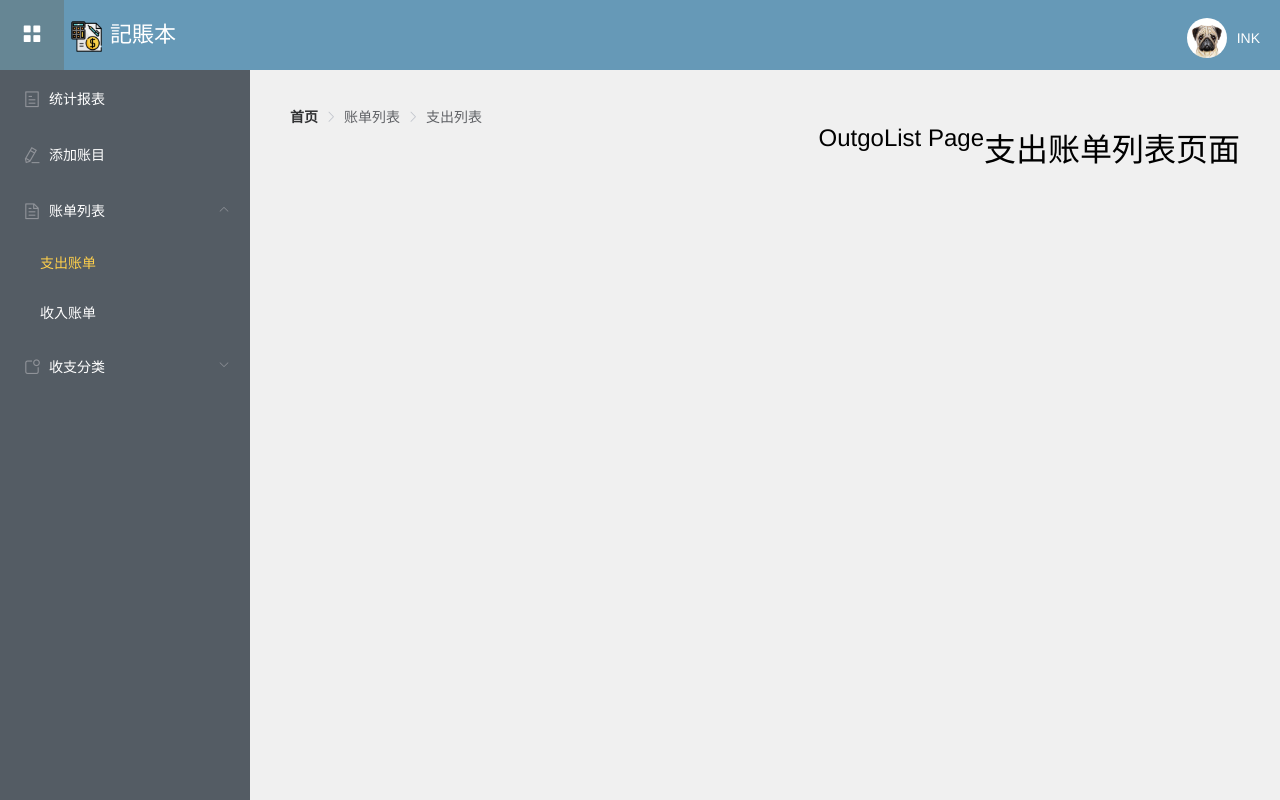
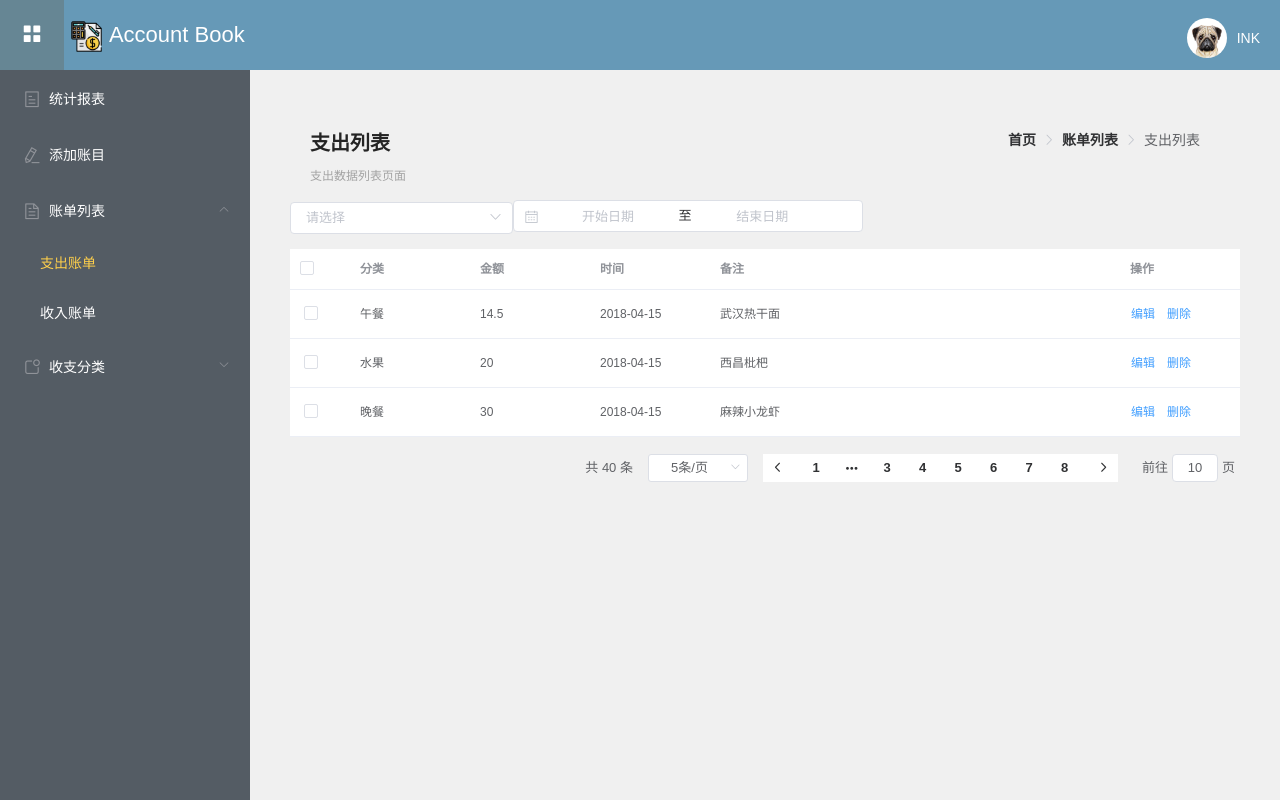
Before and after one commit to ErikJiang/accountbook_client, a Vue app: page /#/outgoList in a window 1280 px wide. Built offline with nearby package versions, Linux system fonts and the light colour scheme.

Commit message:
添加列表组件

```diff
--- /dev/null
+++ b/src/components/common/Bread.vue
@@ -0,0 +1,61 @@
+<template>
+  <div class="bread">
+    <div class="bread-head">
+        <h3 class="title">{{ title }}</h3>
+        <p class="desc">{{ desc }}</p>
+    </div>
+    <el-breadcrumb separator-class="el-icon-arrow-right" class="bread-nav">
+        <el-breadcrumb-item :to="{ path: '/home' }">首页</el-breadcrumb-item>
+        <el-breadcrumb-item v-for="(item, index) in list" :key="index" :to="{path: item.path}">{{ item.name }}</el-breadcrumb-item>
+    </el-breadcrumb>
+  </div>
+</template>
+<script>
+export default {
+  props: {
+    title: {
+      type: String,
+      default: "home"
+    },
+    desc: {
+      type: String,
+      default: "欢迎访问记账本主页"
+    },
+    list: {
+      type: Array,
+      default: []
+    }
+  }
+};
+</script>
+<style scoped>
+.bread {
+    display: flex;
+    height: 90px;
+    width: 100%;
+    justify-content: space-between;
+    align-items: center;
+}
+.bread-head {
+  margin-left: 20px;
+  display: flex;
+  flex-direction: column;
+  justify-content: center;
+}
+
+.bread-head .title {
+    font-size: 20px;
+    color: rgba(0, 0, 0, 0.85);
+    margin-bottom: 10px;
+}
+
+.bread-head .desc {
+    font-size: 12px;
+    color: #a3a3a3;
+}
+.bread-nav {
+    margin-right: 40px;
+    margin-top: -30px;
+}
+
+</style>
--- a/src/components/common/Header.vue
+++ b/src/components/common/Header.vue
@@ -29,7 +29,7 @@ export default {
   data() {
     return {
       collapse: false,
-      title: "記賬本",
+      title: "Account Book",
       username: "INK"
     };
   },
--- a/src/components/page/AddBill.vue
+++ b/src/components/page/AddBill.vue
@@ -1,10 +1,6 @@
 <template>
   <div>
-
-    <el-breadcrumb separator-class="el-icon-arrow-right">
-    <el-breadcrumb-item :to="{ path: '/' }">首页</el-breadcrumb-item>
-    <el-breadcrumb-item>新增账目</el-breadcrumb-item>
-    </el-breadcrumb>
+    <v-bread title="新增账目" desc="新增收入支出账目数据" :list="list"></v-bread>
 
     <h1>{{ msg }}</h1>
     <h2>AddBill Page</h2>
@@ -12,12 +8,22 @@
 </template>
 
 <script>
+import vBread from '../common/Bread'
 export default {
   name: 'AddBill',
   data () {
     return {
-      msg: '新增账目页面'
+      msg: '新增账目页面',
+      list: [
+        {
+          name: '新增账目',
+          path: '/addBill'
+        }
+      ]
     }
+  },
+  components: {
+    vBread
   }
 }
 </script>
--- a/src/components/page/IncomeCategory.vue
+++ b/src/components/page/IncomeCategory.vue
@@ -1,11 +1,6 @@
 <template>
   <div>
-
-    <el-breadcrumb separator-class="el-icon-arrow-right">
-    <el-breadcrumb-item :to="{ path: '/' }">首页</el-breadcrumb-item>
-    <el-breadcrumb-item>收支分类</el-breadcrumb-item>
-    <el-breadcrumb-item>收入类别</el-breadcrumb-item>
-    </el-breadcrumb>
+    <v-bread title="收入类别" desc="收入类别管理" :list="list"></v-bread>
 
     <h1>{{ msg }}</h1>
     <h2>IncomeCategory Page</h2>
@@ -13,12 +8,20 @@
 </template>
 
 <script>
+import vBread from '../common/Bread'
 export default {
   name: 'IncomeCategory',
   data () {
     return {
-      msg: '收入类别管理页面'
+      msg: '收入类别管理页面',
+      list: [
+        {name: '收支分类', path: ''},
+        {name: '收入类别', path: '/incomeCategory'}
+      ]
     }
+  },
+  components: {
+    vBread
   }
 }
 </script>
--- a/src/components/page/IncomeList.vue
+++ b/src/components/page/IncomeList.vue
@@ -1,24 +1,31 @@
 <template>
   <div>
+    <v-bread title="收入列表" desc="收入数据列表" :list="list"></v-bread>
 
-    <el-breadcrumb separator-class="el-icon-arrow-right">
-    <el-breadcrumb-item :to="{ path: '/' }">首页</el-breadcrumb-item>
-    <el-breadcrumb-item>账单列表</el-breadcrumb-item>
-    <el-breadcrumb-item>收入列表</el-breadcrumb-item>
-    </el-breadcrumb>
-
-    <h1>{{ msg }}</h1>
-    <h2>IncomeList Page</h2>
   </div>
 </template>
 
 <script>
+import vBread from '../common/Bread'
 export default {
   name: 'IncomeList',
   data () {
     return {
-      msg: '收入账单列表页面'
+      msg: '收入账单列表页面',
+      list: [
+        {
+          name: '账单列表',
+          path: ''
+        },
+        {
+          name: '收入列表',
+          path: '/incomeList'
+        }
+      ]
     }
+  },
+  components: {
+    vBread
   }
 }
 </script>
--- a/src/components/page/OutgoCategory.vue
+++ b/src/components/page/OutgoCategory.vue
@@ -1,11 +1,6 @@
 <template>
   <div>
-
-    <el-breadcrumb separator-class="el-icon-arrow-right">
-    <el-breadcrumb-item :to="{ path: '/' }">首页</el-breadcrumb-item>
-    <el-breadcrumb-item>收支分类</el-breadcrumb-item>
-    <el-breadcrumb-item>支出类别</el-breadcrumb-item>
-    </el-breadcrumb>
+    <v-bread title="支出类别" desc="支出类别管理" :list="list"></v-bread>
 
     <h1>{{ msg }}</h1>
     <h2>OutgoCategory Page</h2>
@@ -13,12 +8,20 @@
 </template>
 
 <script>
+import vBread from '../common/Bread'
 export default {
   name: 'OutgoCategory',
   data () {
     return {
-      msg: '支出类别管理页面'
+      msg: '支出类别管理页面',
+      list: [
+        {name: '收支分类', path: ''},
+        {name: '支出类别', path: '/outgoCategory'}
+      ]
     }
+  },
+  components: {
+    vBread
   }
 }
 </script>
--- a/src/components/page/OutgoList.vue
+++ b/src/components/page/OutgoList.vue
@@ -1,32 +1,141 @@
 <template>
   <div>
+    <v-bread title="支出列表" desc="支出数据列表页面" :list="list"></v-bread>
 
-    <el-breadcrumb separator-class="el-icon-arrow-right">
-    <el-breadcrumb-item :to="{ path: '/' }">首页</el-breadcrumb-item>
-    <el-breadcrumb-item>账单列表</el-breadcrumb-item>
-    <el-breadcrumb-item>支出列表</el-breadcrumb-item>
-    </el-breadcrumb>
+    <div class="outgoContent">
+      <div class="search">
 
-    <h1>{{ msg }}</h1>
-    <h2>OutgoList Page</h2>
+        <el-select v-model="selectVal" placeholder="请选择" clearable>
+          <el-option-group v-for="group in categoryList" :key="group.label" :label="group.label">
+            <el-option v-for="item in group.options" :key="item.value" :label="item.label" :value="item.value"></el-option>
+          </el-option-group>
+        </el-select>
+
+        <el-date-picker v-model="dateVal" type="daterange" align="right" unlink-panels
+          start-placeholder="开始日期" range-separator="至" end-placeholder="结束日期" :picker-options="pickerOptions">
+        </el-date-picker>
+
+      </div>
+      <div class="table">
+
+        <el-table ref="multipleTable" :data="outgoList" tooltip-effect="dark" style="width: 100%" @selection-change="handleSelectionChange">
+          <el-table-column type="selection" width="60" fixed> </el-table-column>
+          <el-table-column prop="category" label="分类" width="120"></el-table-column>
+          <el-table-column prop="amount" label="金额" width="120"></el-table-column>
+          <el-table-column prop="date" label="时间" width="120"></el-table-column>
+          <el-table-column prop="remark" label="备注" show-overflow-tooltip></el-table-column>
+          <el-table-column fixed="right" label="操作" width="120">
+            <template slot-scope="scope">
+              <el-button type="text" size="small">编辑</el-button>
+              <el-button @click="handleClick(scope.row)" type="text" size="small">删除</el-button>
+            </template>
+          </el-table-column>
+        </el-table>
+
+        <div class="pagenation">
+          <el-pagination @size-change="handleSizeChange" @current-change="handleCurrentChange"
+            :current-page="currentPage" :page-sizes="[5, 10, 20, 40]" :page-size="5"
+            layout="total, sizes, prev, pager, next, jumper" :total="40">
+          </el-pagination>
+        </div>
+
+      </div>
+    </div>
+
+
+
+
   </div>
 </template>
 
 <script>
+import vBread from '../common/Bread'
 export default {
   name: 'OutgoList',
   data () {
     return {
-      msg: '支出账单列表页面'
+      msg: '支出账单列表页面',
+      list: [
+        { name: '账单列表', path: '' },
+        { name: '支出列表', path: '/outgoList' }
+      ],
+      selectVal: '',
+      categoryList: [
+        {
+          label: '餐饮',
+          options: [
+            { value: 'zaocan', label: '早餐' },
+            { value: 'wucan', label: '午餐' },
+            { value: 'wancan', label: '晚餐' }
+          ]
+        }, {
+          label: '零食烟酒',
+          options: [
+            { value: 'shuiguo', label: '水果' },
+            { value: 'yinliao', label: '饮料' },
+            { value: 'lingshi', label: '零食' },
+            { value: 'tangguo', label: '糖果' }
+          ]
+        }
+      ],
+      dateVal: '',
+      pickerOptions: {
+        shortcuts: [{
+          text: '最近一周',
+          onClick(picker) {
+            const end = new Date();
+            const start = new Date();
+            start.setTime(start.getTime() - 3600 * 1000 * 24 * 7);
+            picker.$emit('pick', [start, end]);
+          }
+        }, {
+          text: '最近一个月',
+          onClick(picker) {
+            const end = new Date();
+            const start = new Date();
+            start.setTime(start.getTime() - 3600 * 1000 * 24 * 30);
+            picker.$emit('pick', [start, end]);
+          }
+        }, {
+          text: '最近三个月',
+          onClick(picker) {
+            const end = new Date();
+            const start = new Date();
+            start.setTime(start.getTime() - 3600 * 1000 * 24 * 90);
+            picker.$emit('pick', [start, end]);
+          }
+        }]
+      },
+      outgoList: [
+        {category: '午餐', amount: 14.5, date: '2018-04-15', remark: '武汉热干面'},
+        {category: '水果', amount: 20.0, date: '2018-04-15', remark: '西昌枇杷'},
+        {category: '晚餐', amount: 30.0, date: '2018-04-15', remark: '麻辣小龙虾'},
+      ],
+      currentPage: 10
     }
-  }
+  },
+  components: {
+    vBread
+  },
+  methods: {
+    handleSizeChange(val) {
+      console.log(`每页 ${val} 条`);
+    },
+    handleCurrentChange(val) {
+      console.log(`当前页: ${val}`);
+    }
+  },
 }
 </script>
 
 <!-- Add "scoped" attribute to limit CSS to this component only -->
 <style scoped>
-h1, h2 {
-  font-weight: normal;
+.search {
+  margin-bottom: 15px;
+}
+
+.pagenation {
+  margin-top: 15px;
   float: right;
 }
 </style>
--- a/src/components/page/Statistics.vue
+++ b/src/components/page/Statistics.vue
@@ -1,10 +1,6 @@
 <template>
   <div>
-
-    <el-breadcrumb separator-class="el-icon-arrow-right">
-    <el-breadcrumb-item :to="{ path: '/' }">首页</el-breadcrumb-item>
-    <el-breadcrumb-item>统计报表</el-breadcrumb-item>
-    </el-breadcrumb>
+    <v-bread title="统计报表" desc="统计收入支出数据" :list="list"></v-bread>
 
     <h1>{{ msg }}</h1>
     <h2>Statistics Page</h2>
@@ -12,12 +8,22 @@
 </template>
 
 <script>
+import vBread from '../common/Bread'
 export default {
   name: 'Statistics',
   data () {
     return {
-      msg: '图表统计页面'
+      msg: '图表统计页面',
+      list: [
+        {
+          name: "统计报表",
+          path: "/statistics"
+        }
+      ]
     }
+  },
+  components: {
+    vBread
   }
 }
 </script>
--- a/static/css/main.css
+++ b/static/css/main.css
@@ -10,7 +10,7 @@ html,body,#app,.wrapper {
 }
 
 body {
-    font-family:'PingFang SC', "Helvetica Neue",Helvetica, "microsoft yahei", arial, STHeiTi, sans-serif;
+    font-family: 'PingFang SC', 'STHeitiSC-Light', 'Helvetica-Light', arial, sans-serif, 'Droid Sans Fallback';
 }
 .content {
     background: none repeat scroll 0 0 #f0f0f0;
```
